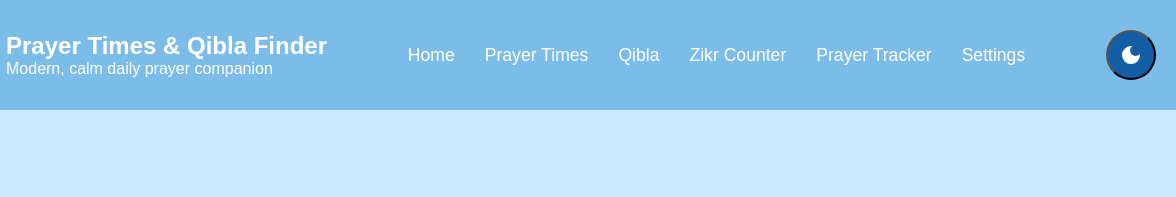
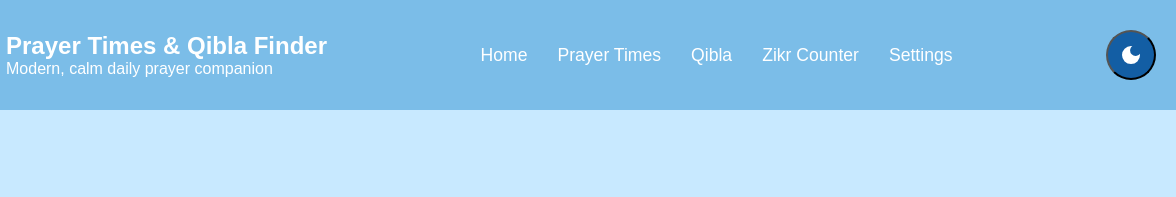
Before and after one commit to hussnii/prayer-time-qibla-finder, a plain HTML site: page index.html in a window 1280 px wide. Shown: the top 197 px of the page, 104-1280 px from the left. Drawn offline with Linux system fonts and the light colour scheme.

Commit message:
Remove prayer tracker from navigation bar

```diff
--- a/index.html
+++ b/index.html
@@ -27,7 +27,6 @@
                     <li><a href="#">Prayer Times</a></li>
                     <li><a href="#">Qibla</a></li>
                     <li><a href="#">Zikr Counter</a></li>
-                    <li><a href="#">Prayer Tracker</a></li>
                     <li><a href="#">Settings</a></li>
                     <div class="closeMenu">
                         <i class="fa fa-times"></i>
```
